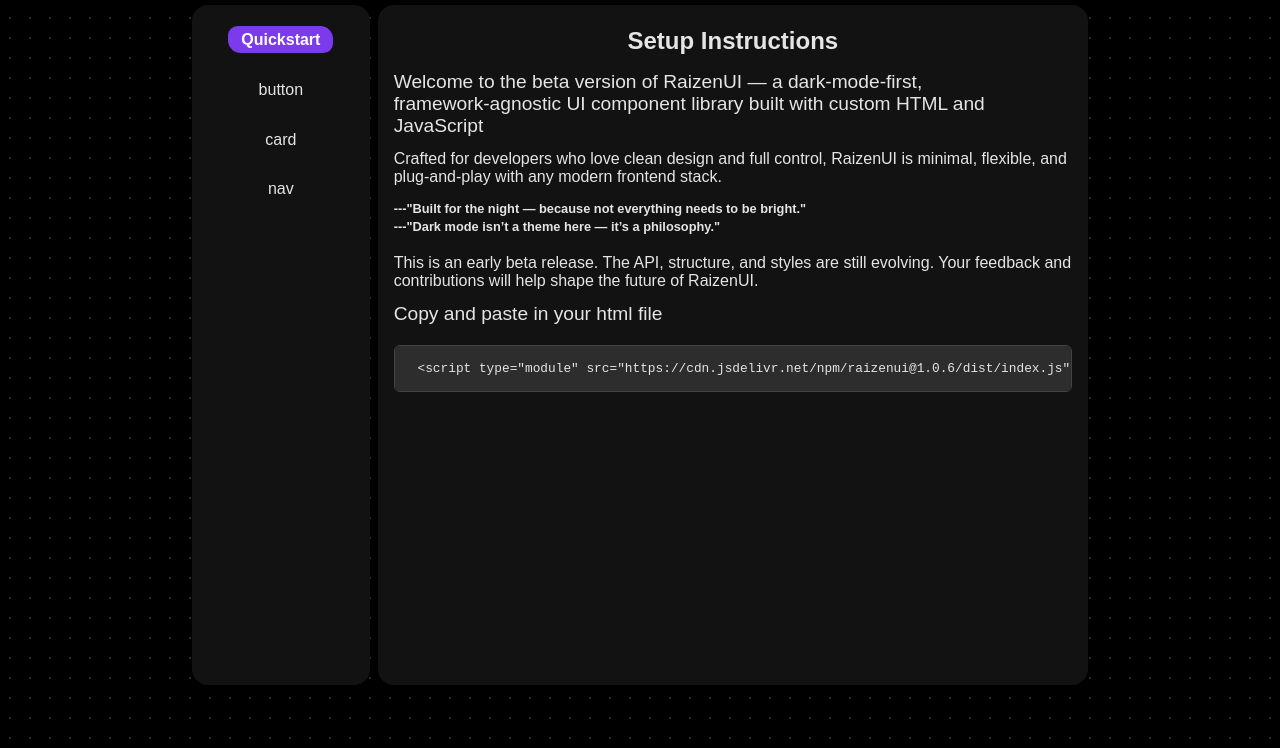
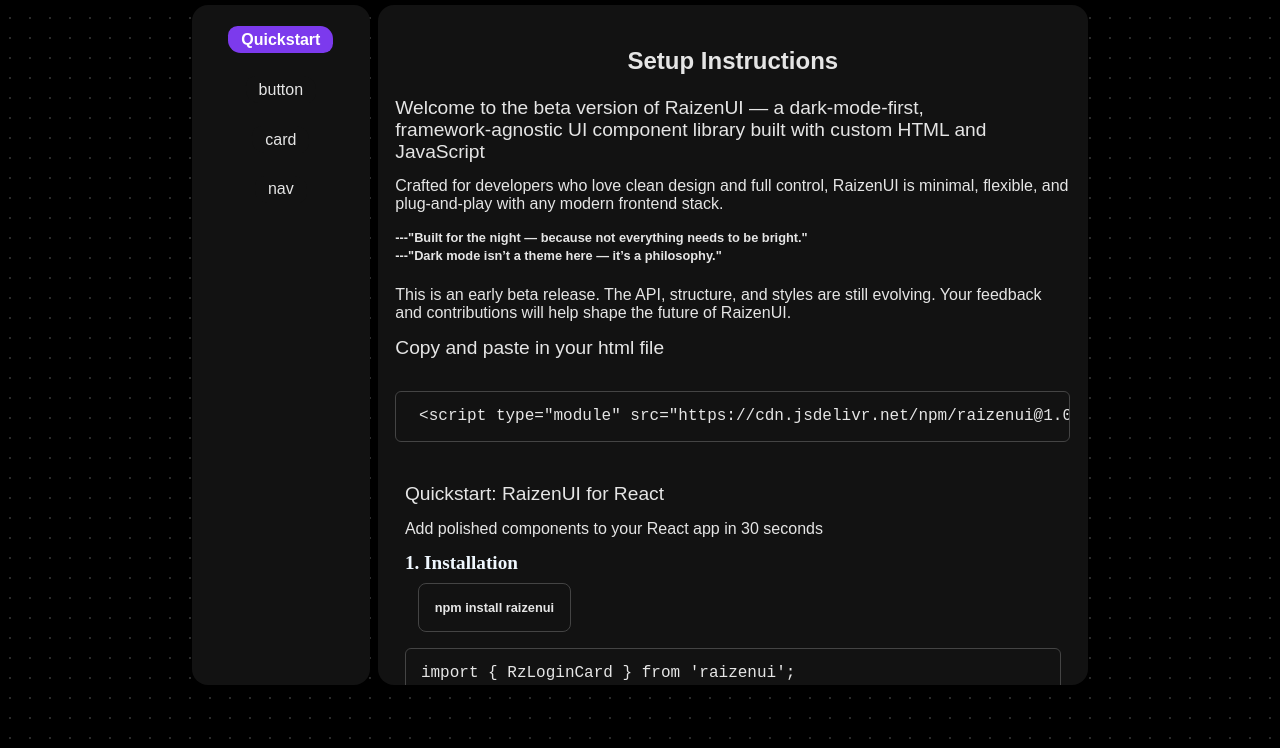
Before and after one commit to HsrRaza/RaizenUI, a website: page public/docs.html in a window 1280 px wide. Shown: the part 52-800 px from the top of the page. Drawn offline with Linux system fonts and the light colour scheme; files whose address does not match are found by name.

Commit message:
size m p update

```diff
--- a/public/docs.html
+++ b/public/docs.html
@@ -93,6 +93,20 @@
                         <div id="code">
                             <pre> <code>&lt;script type="module" src="https://cdn.jsdelivr.net/npm/raizenui@1.0.6/dist/index.js"&gt;&lt;/script&gt;</code></pre>
                         </div>
+
+                        <div class="react">
+                            <h3>Quickstart: RaizenUI for React</h3>
+                            <p>Add polished components to your React app in 30 seconds</p>
+
+                            <h2>1. Installation</h2>
+                            <span>npm install raizenui</span>
+                            <div class="code" id="code">
+                                <pre><code class="language-javascript">import { RzLoginCard } from 'raizenui';<br> <br>function App()  <br>return &lt;RzLoginCard /&gt; // That's it! <br> }</code></pre>
+
+                            </div>
+
+                        </div>
+
                     </div>
                     <div class="tabs-ctn" id="button">
                         <h3>Buttons</h3 <p>"Built for the night — because not everything needs to be bright."</p>
@@ -125,7 +139,7 @@
                                     Copy
                                 </button>
                             </div>
-                            <pre><code class="language-html">&lt;rz-button variant="primary"&gt;Primary&lt;/rz-button&gt;<br>&lt;rz-button variant="secondary"&gt;Secondary&lt;/rz-button&gt;<br>&lt;rz-button variant="blue"&gt;Blue&lt;/rz-button&gt;</code></pre>
+                            <pre><code class="language-html">&lt;rz-button variant="primary"&gt;Primary&lt;/rz-button&gt;<br> <br>&lt;rz-button variant="secondary"&gt;Secondary&lt;/rz-button&gt;<br> <br>&lt;rz-button variant="blue"&gt;Blue&lt;/rz-button&gt;</code></pre>
                         </div>
 
 
--- a/public/styles/docs.css
+++ b/public/styles/docs.css
@@ -154,7 +154,7 @@
 }
 
 #Quickstart {
-    margin: .2rem .2rem;
+    margin: 1rem .3rem;
     height: 100%;
     overflow-y: auto;
     /* padding: 1rem; */
@@ -164,7 +164,7 @@
     color: #e5e5e5;
     font-weight: 600;
     text-align: center;
-    margin: 1rem 0rem;
+    margin: 1.4rem 0rem;
     font-family: "Space Grotesk", sans-serif;
     /* font-family: "Manrope", sans-serif; */
 }
@@ -173,7 +173,7 @@
   color:#e5e5e5 ;
   font-weight: 500;
   /* line-height: 10px; */
-  margin-bottom: .8rem;
+  margin-bottom: .9rem;
   font-family: "Space Grotesk", sans-serif;
 
 }
@@ -182,7 +182,7 @@
     font-size: 1rem;
     color: #e5e5e5;
     font-weight: 500;
-    margin-bottom: .8rem;
+    margin-bottom: .9rem;
     /* margin-top: 0.2rem; */
     /* font-family: "Inter", sans-serif; */
     font-family: "Space Grotesk", sans-serif;
@@ -197,20 +197,20 @@
     font-family: "Space Grotesk", sans-serif;
 }
 .p{
-   margin-top: 1.2rem;
+   margin-top: 1.4rem;
 }
 
 
 /* Style for the code container */
 #code {
-    margin: 20px 0;
+    margin: 2rem 0;
     font-family: 'Courier New', monospace;
   }
 
 
   #code pre {
-    background: #2d2d2d;
-    color: #f8f8f2;
+    /* background: #2d2d2d;  */
+    color: #e5e5e5;
     padding: 15px;
     border-radius: 6px;
     overflow-x: auto;
@@ -221,6 +221,34 @@
 
   #code code {
     font-family: 'Fira Code', 'Courier New', monospace;
-    font-size: 0.8rem;
+    font-size: 1rem;
     line-height: 1.2;
   }
+  .react{
+    width: 100%;
+    height: auto;
+    padding: .6rem;
+  }
+  .react h3{
+    /* margin: 1rem; */
+    font-size: 1.2rem;
+   font-family: "Space Grotesk", sans-serif;
+    font-weight: 600;
+}
+.react h2{
+    font-size: 1.2rem;
+    margin-bottom: 1.5rem;
+}
+
+
+  .react span{
+    margin: .8rem;
+    width: 100px;
+    height: auto;
+    /* background-color: #2d2d2d; */
+    padding: 1rem;
+    border-radius: .5rem;
+    color:#e5e5e5 ;
+    border: 1px solid #444;
+
+  }
```
